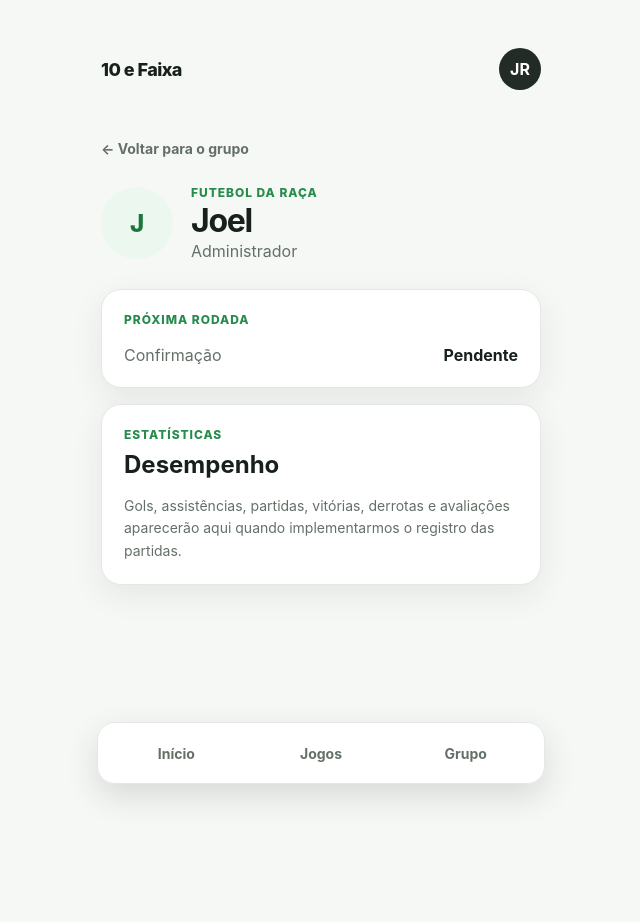
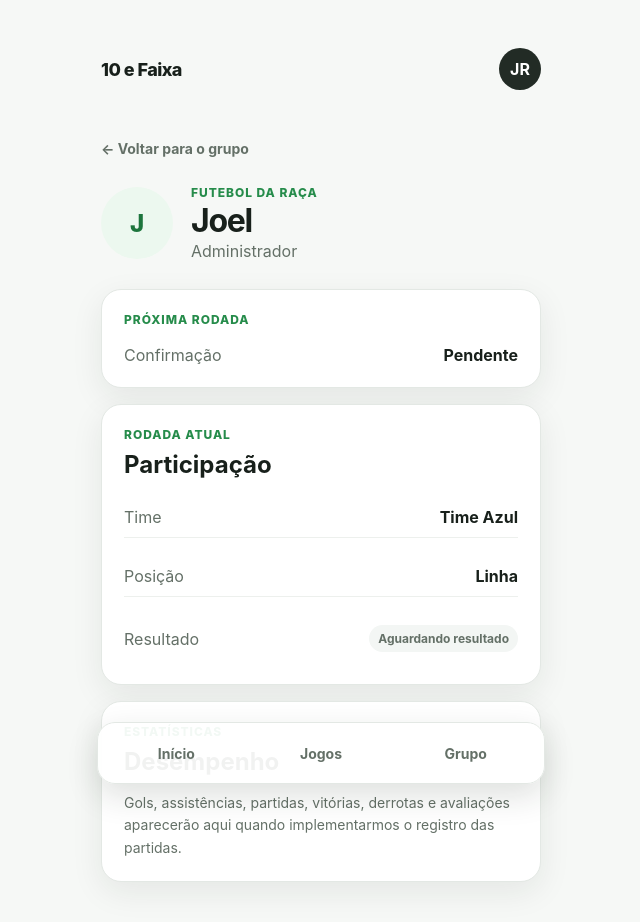
Before and after one commit to joeljuniiorr/10-e-faixa, a React (Vite) app: page /jogadores/1 in a window 1280 px wide. Shown: the top 922 px of the page, without its empty margins (319-959 px from the left). Before the commit the page ends 800 px from the top, so only its background shows below. Built offline with nearby package versions, Linux system fonts and the light colour scheme.

Commit message:
feat: derive player round outcomes

```diff
--- a/src/App.css
+++ b/src/App.css
@@ -863,3 +863,68 @@
 .round-score-form__actions .primary-action-button {
   margin-top: 0;
 }
+
+.player-round-details {
+  margin-top: 16px;
+}
+
+.player-round-details .profile-information-row {
+  padding: 10px 0;
+  border-bottom: 1px solid #edf0ed;
+}
+
+.player-round-details
+  .profile-information-row:last-of-type {
+  border-bottom: 0;
+}
+
+.outcome-badge {
+  padding: 6px 9px;
+  border-radius: 999px;
+  font-size: 0.75rem;
+}
+
+.outcome-badge--win {
+  background: #ecf8ef;
+  color: #1d753d;
+}
+
+.outcome-badge--loss {
+  background: #f5eeee;
+  color: #a33d3d;
+}
+
+.outcome-badge--draw {
+  background: #f3f3ed;
+  color: #777548;
+}
+
+.outcome-badge--pending,
+.outcome-badge--not-assigned {
+  background: #f3f6f4;
+  color: #647067;
+}
+
+.profile-round-score {
+  display: grid;
+  grid-template-columns: 1fr auto 1fr;
+  align-items: center;
+  gap: 10px;
+  margin-top: 16px;
+  padding: 14px;
+  border-radius: 14px;
+  background: #f3f6f4;
+}
+
+.profile-round-score span {
+  color: #647067;
+  font-size: 0.75rem;
+}
+
+.profile-round-score span:last-child {
+  text-align: right;
+}
+
+.profile-round-score strong {
+  font-size: 1rem;
+}
--- a/src/App.tsx
+++ b/src/App.tsx
@@ -272,7 +272,13 @@ return (
 
       <Route
         path="/jogadores/:playerId"
-        element={<PlayerPage players={players} />}
+        element={
+          <PlayerPage
+            players={players}
+            assignments={roundAssignments}
+            roundResult={roundResult}
+          />
+        }
       />
     </Routes>
 
--- a/src/pages/PlayerPage.tsx
+++ b/src/pages/PlayerPage.tsx
@@ -1,8 +1,21 @@
 import { Link, useParams } from 'react-router'
 import type { Player } from '../data/players'
+import type {
+  RoundPlayerAssignment,
+  RoundPosition,
+  RoundResult,
+  TeamColor,
+} from '../data/round'
+
+import {
+  getPlayerRoundOutcome,
+  type PlayerRoundOutcome,
+} from '../utils/playerRoundOutcome'
 
 type PlayerPageProps = {
   players: Player[]
+  assignments: RoundPlayerAssignment[]
+  roundResult: RoundResult | null
 }
 
 function getConfirmationLabel(
@@ -19,8 +32,54 @@ function getConfirmationLabel(
   return 'Pendente'
 }
 
+function getTeamLabel(team: TeamColor) {
+  if (team === 'blue') {
+    return 'Time Azul'
+  }
+
+  return 'Time Preto'
+}
+
+function getPositionLabel(
+  position: RoundPosition,
+) {
+  if (position === 'goalkeeper') {
+    return 'Goleiro'
+  }
+
+  if (position === 'reserve') {
+    return 'Reserva'
+  }
+
+  return 'Linha'
+}
+
+function getOutcomeLabel(
+  outcome: PlayerRoundOutcome,
+) {
+  if (outcome === 'win') {
+    return 'Vitória'
+  }
+
+  if (outcome === 'loss') {
+    return 'Derrota'
+  }
+
+  if (outcome === 'draw') {
+    return 'Empate'
+  }
+
+  if (outcome === 'not-assigned') {
+    return 'Fora da formação'
+  }
+
+  return 'Aguardando resultado'
+}
+
 export function PlayerPage({
   players,
+  assignments,
+  roundResult,
 }: PlayerPageProps) {
   const { playerId } = useParams()
 
@@ -46,6 +105,17 @@ export function PlayerPage({
       </section>
     )
   }
+
+  const playerAssignment = assignments.find(
+  (assignment) =>
+    assignment.playerId === player.id,
+)
+
+const playerOutcome = getPlayerRoundOutcome(
+  player.id,
+  assignments,
+  roundResult,
+)
 
   return (
     <section className="player-page">
@@ -85,6 +155,62 @@ export function PlayerPage({
       </section>
 
       <section className="profile-card">
+  <p className="eyebrow">Rodada atual</p>
+  <h2>Participação</h2>
+
+  {playerAssignment ? (
+    <div className="player-round-details">
+      <div className="profile-information-row">
+        <span>Time</span>
+
+        <strong>
+          {getTeamLabel(playerAssignment.team)}
+        </strong>
+      </div>
+
+      <div className="profile-information-row">
+        <span>Posição</span>
+
+        <strong>
+          {getPositionLabel(
+            playerAssignment.position,
+          )}
+        </strong>
+      </div>
+
+      <div className="profile-information-row">
+        <span>Resultado</span>
+
+        <strong
+          className={`outcome-badge outcome-badge--${playerOutcome}`}
+        >
+          {getOutcomeLabel(playerOutcome)}
+        </strong>
+      </div>
+
+      {roundResult && (
+        <div className="profile-round-score">
+          <span>Time Azul</span>
+
+          <strong>
+            {roundResult.blueScore}
+            {' × '}
+            {roundResult.blackScore}
+          </strong>
+
+          <span>Time Preto</span>
+        </div>
+      )}
+    </div>
+  ) : (
+    <p className="profile-placeholder">
+      Este jogador não está na formação desta
+      rodada.
+    </p>
+  )}
+</section>
+
+      <section className="profile-card">
         <p className="eyebrow">Estatísticas</p>
         <h2>Desempenho</h2>
 
--- /dev/null
+++ b/src/utils/playerRoundOutcome.ts
@@ -0,0 +1,61 @@
+import type {
+  RoundPlayerAssignment,
+  RoundResult,
+  TeamColor,
+} from '../data/round'
+
+export type PlayerRoundOutcome =
+  | 'win'
+  | 'loss'
+  | 'draw'
+  | 'pending'
+  | 'not-assigned'
+
+export function getRoundWinningTeam(
+  result: RoundResult | null,
+): TeamColor | 'draw' | null {
+  if (!result) {
+    return null
+  }
+
+  if (result.blueScore > result.blackScore) {
+    return 'blue'
+  }
+
+  if (result.blackScore > result.blueScore) {
+    return 'black'
+  }
+
+  return 'draw'
+}
+
+export function getPlayerRoundOutcome(
+  playerId: number,
+  assignments: RoundPlayerAssignment[],
+  result: RoundResult | null,
+): PlayerRoundOutcome {
+  const assignment = assignments.find(
+    (currentAssignment) =>
+      currentAssignment.playerId === playerId,
+  )
+
+  if (!assignment) {
+    return 'not-assigned'
+  }
+
+  const winningTeam = getRoundWinningTeam(result)
+
+  if (winningTeam === null) {
+    return 'pending'
+  }
+
+  if (winningTeam === 'draw') {
+    return 'draw'
+  }
+
+  if (assignment.team === winningTeam) {
+    return 'win'
+  }
+
+  return 'loss'
+}
```
